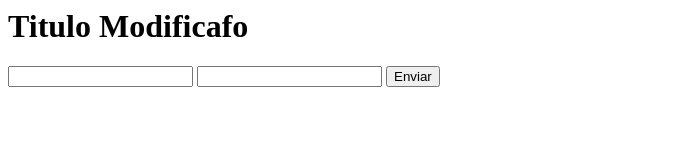
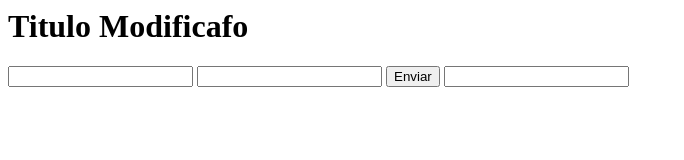
Before and after one commit to DiegoLera/Diegosthings, a plain HTML site: page index.html in a window 1280 px wide. Shown: the whole page, without its empty margins (0-684 px from the left). Drawn offline with Linux system fonts and the light colour scheme.

Commit message:
Añadir nombre Diego

```diff
--- a/index.html
+++ b/index.html
@@ -12,6 +12,7 @@
         <input type="text" name="firstName" id="firstName">
         <input type="text" name="lastName" id="lastName">
         <input type="button" value="Enviar">
+        <input type="text" name="Diego" id="Nombre">
     </form>
 </body>
 </html>
```
